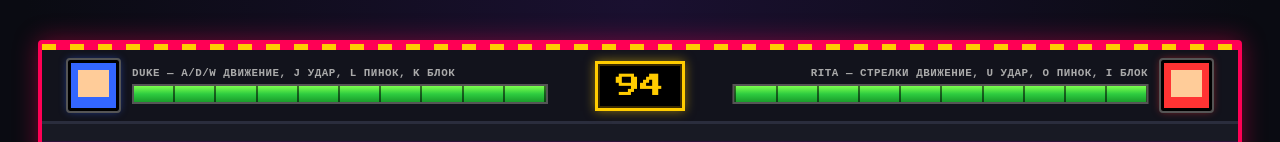
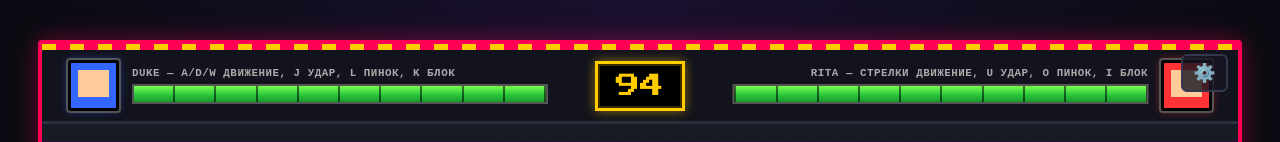
Before and after one commit to bonya-cloud/2D-Pixel-UFC-Fighting, a plain HTML site: page index.html in a window 1280 px wide. Shown: the top 142 px of the page. Drawn offline with Linux system fonts and the light colour scheme.

Commit message:
кнопка настроек

```diff
--- a/index.html
+++ b/index.html
@@ -8,6 +8,9 @@
 </head>
 <body>
     <div class="game-wrapper">
+        <! -- кнопка настроек в правом верхнем углу -->
+        <button id="settings-btn" class="settings-btn" title="Настройки">⚙️</button>
+
         <div class="ui-header">
             <div class="fighter-card p1">
                 <div class="portrait p1-portrait"></div>
--- a/style.css
+++ b/style.css
@@ -247,3 +247,19 @@ canvas {
     border-bottom-width: 1px;
     transform: translateY(3px);
 }
+/* Settings button */
+.settings-btn {
+    position: absolute;
+    top: 10px;
+    right: 10px;
+    Z-index: 5;
+
+    background-color: rgba(20,22,34,0.8); /* полупрозрачный фон */
+    border: 2px solid #33384d; /* темная рамка */
+    border-radius: 6px; /* скругленные углы */
+    color: #fff;
+    font-size: 18px;
+    padding: 6px 10px;
+    cursor: pointer;
+    transition: background-color 0.2s, ease; /* плавность при наведении */
+}
```
